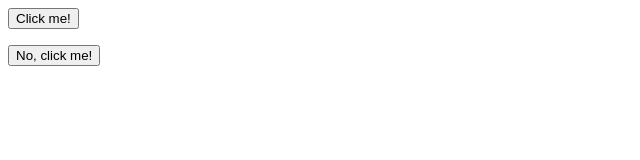
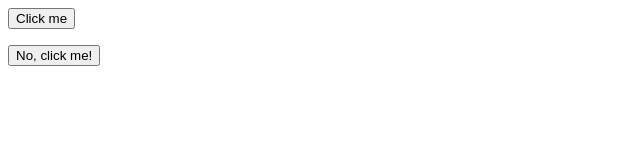
Before and after one commit to AdaMaldonado/Assignment4_TTP, a plain HTML site: page index.html in a window 1280 px wide. Shown: the full height of the page, 0-640 px from the left. Drawn offline with Linux system fonts and the light colour scheme.

Commit message:
Fixing button text

```diff
--- a/index.html
+++ b/index.html
@@ -5,7 +5,7 @@
     <link href="style.css" rel="stylesheet" type="text/css" />
   </head>
   <body>
-    <button id="firstButton">Click me!</button>
+    <button id="firstButton">Click me</button>
     <p id="firstText"></p>
     <button id="secondButton">No, click me!</button>
     <p id="secondText"></p>
```
